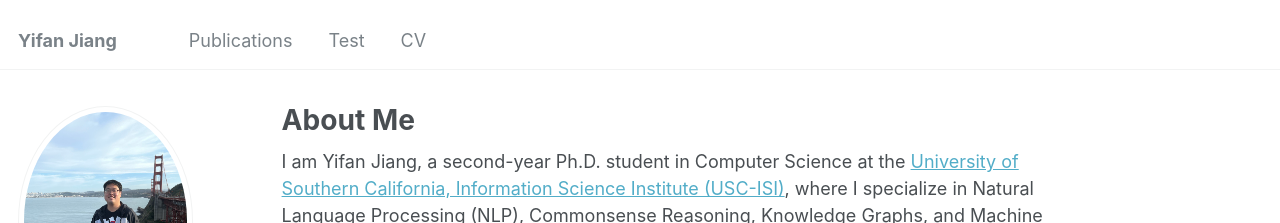
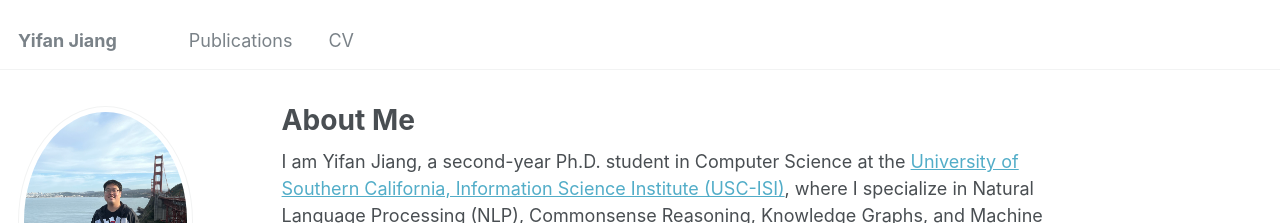
Before and after one commit to yifanJIANG-921/yifanJIANG-921.github.io, a Jekyll site: the page built from _pages/about.md, in a window 1280 px wide. Shown: the top 223 px of the page. Built offline with Jekyll 4.4.1, drawn with Linux system fonts in a browser that asks for light colours; some web fonts are replaced.

Commit message:
Update navigation.yml

```diff
--- a/_data/navigation.yml
+++ b/_data/navigation.yml
@@ -6,10 +6,8 @@
 
 main:
   - title: "Publications"
-    url: /publications/
+    url: /pub/
 
-  - title: "Test"
-    url: /test/
 
   # - title: "Talks"
   #   url: /talks/
```
